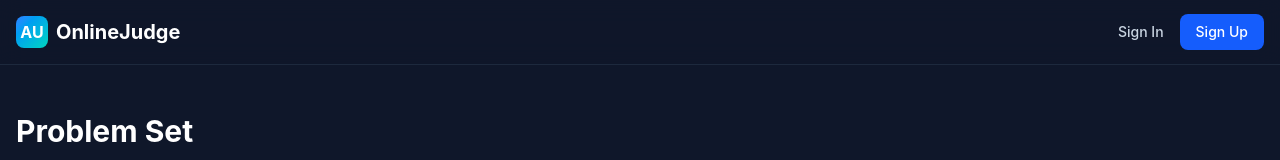
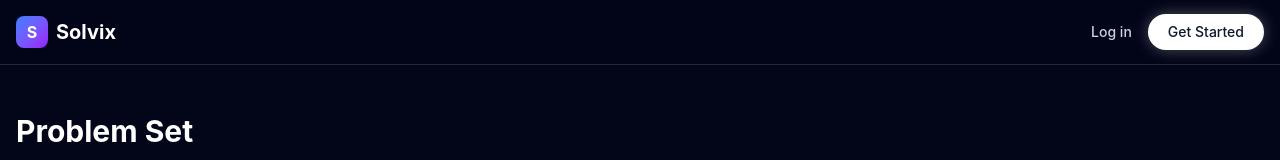
Before and after one commit to Aruveer/OnlineJudge, a React (Vite) app in the folder frontend/: page /problems in a window 1280 px wide. Shown: the top 160 px of the page. Built offline with nearby package versions, Linux system fonts and the light colour scheme; no server answers.

Commit message:
Worked on the UI for login,register and Problem List

```diff
--- a/frontend/src/pages/Login.jsx
+++ b/frontend/src/pages/Login.jsx
@@ -30,7 +30,7 @@ const Login = () => {
       const userData = await login({ email, password });
       loginUser(userData);
       toast.success('Successfully logged in!');
-      navigate('/'); // Redirect to compiler or home later
+      navigate('/problems');
     } catch (error) {
       toast.error(error.response?.data?.message || 'Login failed. Please check your credentials.');
     } finally {
@@ -39,7 +39,7 @@ const Login = () => {
   };
 
   return (
-    <div className="min-h-screen flex items-center justify-center bg-gradient-to-br from-slate-900 via-[#0f172a] to-blue-900 p-4 relative overflow-hidden">
+    <div className="min-h-screen flex items-center justify-center bg-slate-950 p-4 relative overflow-hidden">
       {/* Background decorations */}
       <div className="absolute top-[-10%] left-[-10%] w-96 h-96 bg-blue-600 rounded-full mix-blend-multiply filter blur-3xl opacity-20 animate-blob"></div>
       <div className="absolute top-[20%] right-[-10%] w-96 h-96 bg-purple-600 rounded-full mix-blend-multiply filter blur-3xl opacity-20 animate-blob animation-delay-2000"></div>
@@ -50,7 +50,7 @@ const Login = () => {
           <h1 className="text-4xl font-extrabold text-transparent bg-clip-text bg-gradient-to-r from-blue-400 to-emerald-400 mb-2">
             Welcome Back
           </h1>
-          <p className="text-slate-400">Sign in to continue to OnlineJudge</p>
+          <p className="text-slate-400">Sign in to continue to Solvix</p>
         </div>
 
         <form onSubmit={onSubmit} className="space-y-6">
@@ -83,7 +83,7 @@ const Login = () => {
           <button
             type="submit"
             disabled={isLoading}
-            className="w-full py-3 px-4 bg-gradient-to-r from-blue-600 to-blue-500 hover:from-blue-500 hover:to-blue-400 text-white font-bold rounded-xl shadow-lg transform transition hover:-translate-y-0.5 focus:outline-none focus:ring-2 focus:ring-blue-500 focus:ring-opacity-50 disabled:opacity-50 disabled:cursor-not-allowed"
+            className="w-full py-3 px-4 bg-gradient-to-r from-blue-600 to-purple-600 hover:from-blue-500 hover:to-purple-500 text-white font-bold rounded-xl shadow-lg transform transition hover:-translate-y-0.5 focus:outline-none focus:ring-2 focus:ring-blue-500 focus:ring-opacity-50 disabled:opacity-50 disabled:cursor-not-allowed"
           >
             {isLoading ? 'Signing In...' : 'Sign In'}
           </button>
--- a/frontend/src/pages/ProblemList.jsx
+++ b/frontend/src/pages/ProblemList.jsx
@@ -39,14 +39,14 @@ const ProblemList = () => {
   };
 
   return (
-    <div className="min-h-screen bg-[#0f172a] text-slate-200">
-      <header className="border-b border-slate-800 bg-[#0f172a]/80 backdrop-blur-md sticky top-0 z-50">
+    <div className="min-h-screen bg-slate-950 text-slate-200">
+      <header className="border-b border-slate-800 bg-slate-950/80 backdrop-blur-md sticky top-0 z-50">
         <div className="max-w-7xl mx-auto px-4 h-16 flex items-center justify-between">
           <div className="flex items-center space-x-2">
-            <div className="w-8 h-8 rounded-lg bg-gradient-to-br from-blue-500 to-teal-400 flex items-center justify-center font-bold text-white">
-              AU
+            <div className="w-8 h-8 rounded-lg bg-gradient-to-br from-blue-500 to-purple-600 flex items-center justify-center font-bold text-white">
+              S
             </div>
-            <span className="text-xl font-bold text-white">OnlineJudge</span>
+            <span className="text-xl font-bold text-white">Solvix</span>
           </div>
 
           <div className="flex items-center space-x-4">
@@ -63,8 +63,8 @@ const ProblemList = () => {
               </>
             ) : (
               <>
-                <Link to="/login" className="text-sm font-medium text-slate-300 hover:text-white transition">Sign In</Link>
-                <Link to="/register" className="text-sm font-medium px-4 py-2 bg-blue-600 hover:bg-blue-500 text-white rounded-lg transition">Sign Up</Link>
+                <Link to="/login" className="text-sm font-medium text-slate-300 hover:text-white transition">Log in</Link>
+                <Link to="/register" className="text-sm font-medium px-5 py-2 bg-white hover:bg-slate-200 text-slate-900 rounded-full transition shadow-[0_0_15px_rgba(255,255,255,0.3)] hover:shadow-[0_0_25px_rgba(255,255,255,0.5)]">Get Started</Link>
               </>
             )}
           </div>
--- a/frontend/src/pages/Register.jsx
+++ b/frontend/src/pages/Register.jsx
@@ -39,7 +39,7 @@ const Register = () => {
       const userData = await register({ firstName, lastName, email, password });
       loginUser(userData);
       toast.success('Account created successfully!');
-      navigate('/');
+      navigate('/problems');
     } catch (error) {
       toast.error(error.response?.data?.message || 'Registration failed.');
     } finally {
@@ -48,7 +48,7 @@ const Register = () => {
   };
 
   return (
-    <div className="min-h-screen flex items-center justify-center bg-gradient-to-br from-slate-900 via-[#0f172a] to-blue-900 p-4 relative overflow-hidden">
+    <div className="min-h-screen flex items-center justify-center bg-slate-950 p-4 relative overflow-hidden">
       {/* Background decorations */}
       <div className="absolute top-[10%] right-[10%] w-[30rem] h-[30rem] bg-indigo-600 rounded-full mix-blend-multiply filter blur-3xl opacity-20 animate-blob"></div>
       <div className="absolute bottom-[10%] left-[10%] w-[30rem] h-[30rem] bg-teal-600 rounded-full mix-blend-multiply filter blur-3xl opacity-20 animate-blob animation-delay-2000"></div>
@@ -58,7 +58,7 @@ const Register = () => {
           <h1 className="text-4xl font-extrabold text-transparent bg-clip-text bg-gradient-to-r from-blue-400 to-teal-400 mb-2">
             Create Account
           </h1>
-          <p className="text-slate-400">Join OnlineJudge today and start coding</p>
+          <p className="text-slate-400">Join Solvix today and start coding</p>
         </div>
 
         <form onSubmit={onSubmit} className="space-y-5">
@@ -133,7 +133,7 @@ const Register = () => {
           <button
             type="submit"
             disabled={isLoading}
-            className="w-full py-3 px-4 mt-2 bg-gradient-to-r from-teal-500 to-blue-500 hover:from-teal-400 hover:to-blue-400 text-white font-bold rounded-xl shadow-lg transform transition hover:-translate-y-0.5 focus:outline-none focus:ring-2 focus:ring-blue-500 focus:ring-opacity-50 disabled:opacity-50 disabled:cursor-not-allowed"
+            className="w-full py-3 px-4 mt-2 bg-gradient-to-r from-blue-600 to-purple-600 hover:from-blue-500 hover:to-purple-500 text-white font-bold rounded-xl shadow-lg transform transition hover:-translate-y-0.5 focus:outline-none focus:ring-2 focus:ring-blue-500 focus:ring-opacity-50 disabled:opacity-50 disabled:cursor-not-allowed"
           >
             {isLoading ? 'Creating Account...' : 'Sign Up'}
           </button>
```
